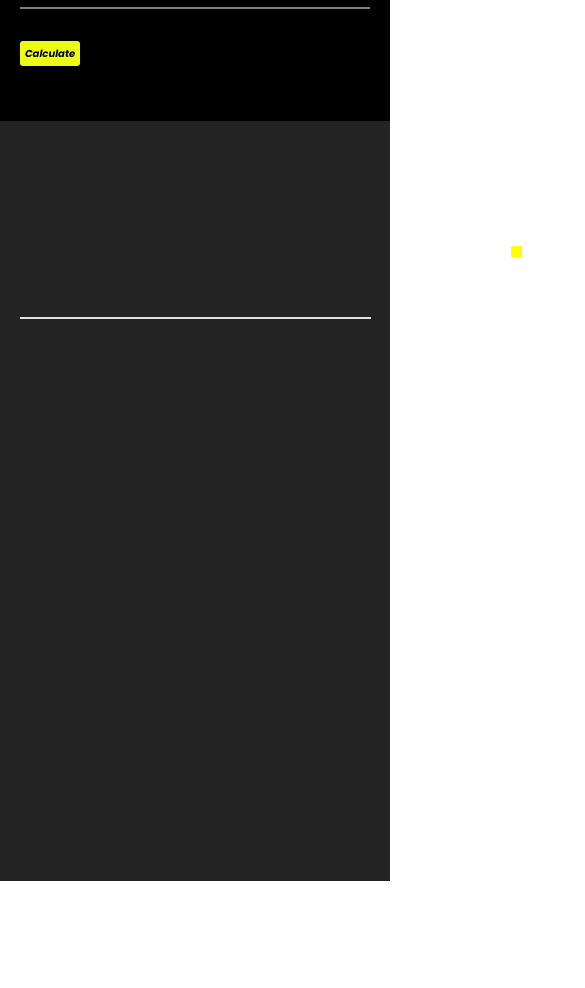
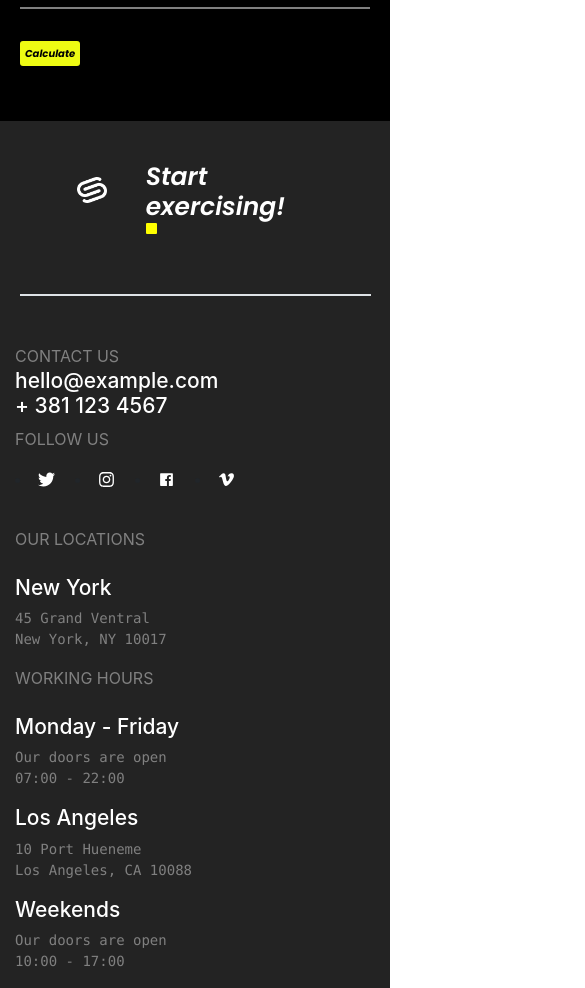
Before and after one commit to nahjd/GYM, a React (Vite) app in the folder frontend/: page / in a window 390 px wide. Shown: the part 1920-2908 px from the top of the page, 585 px wide, since content can reach past the window. Before the commit the page ends 2801 px from the top, so only its background shows below. Built offline with nearby package versions, Linux system fonts and the light colour scheme; no server answers.

Commit message:
footer responsive

```diff
--- a/frontend/src/Components/Footer/Footer.jsx
+++ b/frontend/src/Components/Footer/Footer.jsx
@@ -1,6 +1,10 @@
 import React from 'react'
 import "./Footer.scss"
 import img1 from "./../../../images/navleft.png";
+import { FaInstagram } from "react-icons/fa";
+import { RiFacebookBoxFill } from "react-icons/ri";
+import { FaTwitter } from "react-icons/fa";
+import { FaVimeoV } from "react-icons/fa";
 const Footer = () => {
     return (
         <>
@@ -21,8 +25,63 @@ const Footer = () => {
                     </div>
 
                 </div> <br /> <br />
-                <div className="border" id='border'></div>
+                <div className="border" id='border'></div> <br /><br />
+                <div className="footerss">
+                    <div className="footleft">
+                        <span>
+                            CONTACT US
+                        </span>
+                        <h1>
+                            hello@example.com <br />
+
+                            + 381 123 4567
+                        </h1>
+                        <p>FOLLOW US</p>
+                        <div className="footicon">
+                            <li>
+                                <a href="https://www.twiter.com"><FaTwitter /></a>
+                            </li>
+                            <li>
+                                <a href="https://www.instagram.com"><FaInstagram /></a>
+                            </li>
+
+                            <li><a href="https://www.facebook.com"><RiFacebookBoxFill /></a></li>
+                            <li>  <a href="https://www.vimeo.com"><FaVimeoV /></a></li>
+
+                        </div>
+                    </div>
+                    <div className="footright">
+                        <div className="footbir">
+                            <div className="newyork" id='nmlw'>
+                                <span>OUR LOCATIONS</span> <br /> <br />
+                                <h1>New York</h1>
+                                <pre>45 Grand Ventral <br />
+                                    New York, NY 10017</pre>
+                            </div>
+                            <div className="mondayfriday " id='nmlw'>
+                                <span>WORKING HOURS</span> <br /> <br />
+                                <h1>Monday - Friday</h1>
+                                <pre>Our doors are open <br />
+                                    07:00 - 22:00</pre>
+                            </div>
+                        </div>
+                        <div className="footiki">
+                            <div className="losangeles " id='nmlw'>
+                                <h1>Los Angeles</h1>
+                                <pre>10 Port Hueneme <br />
+                                    Los Angeles, CA 10088</pre>
+                            </div>
+                            <div className="weekends" id='nmlw'>
+                                <h1>Weekends</h1>
+                                <pre>Our doors are open <br />
+                                    10:00 - 17:00</pre>
+                            </div>
+                        </div>
+                    </div>
+
+                </div>
             </div>
+
         </>
     )
 }
--- a/frontend/src/Components/Footer/Footer.scss
+++ b/frontend/src/Components/Footer/Footer.scss
@@ -8,7 +8,7 @@
 .footer {
   background-color: #232323;
   width: 100%;
-  height: 90vh;
+  // height: 90vh;
   // border: 1px solid red;
 }
 .upfooter {
@@ -59,3 +59,401 @@
   margin-left: 5%;
   margin-top: 1%;
 }
+
+.footerss {
+  display: flex;
+  padding: 0px 15px 0 15px;
+  gap: 125px;
+  justify-content: space-between;
+  align-items: center;
+  // border: 10px solid green;
+}
+
+.footleft {
+  margin-left: 55px;
+  width: 40%;
+  // border: 5px solid red;
+
+  h1,
+  pre {
+    color: white;
+  }
+  span,
+  p {
+    color: gray;
+  }
+}
+
+.footicon {
+  width: 70%;
+  display: flex;
+  gap: 20px;
+  justify-content: start;
+
+  align-items: center;
+  // border: 3px solid blue;
+  li {
+    text-decoration: none;
+  }
+  a {
+    color: white;
+  }
+}
+
+.footright {
+  width: 100%;
+  // border: 3px solid black;
+}
+
+.footbir {
+  width: 100%;
+  display: flex;
+  gap: 15em;
+  justify-content: center;
+  align-items: center;
+  // border: 3px solid blue;
+}
+
+.footiki {
+  width: 100%;
+  display: flex;
+  gap: 15em;
+  justify-content: center;
+  align-items: center;
+  // border: 3px solid blue;
+}
+
+.newyork {
+  text-align: end;
+  // width: 20%;
+  // border: 7px solid red;
+}
+
+.losangeles {
+  text-align: end;
+  width: 21%;
+  // border: 7px solid red;
+}
+.mondayfriday {
+  // text-align: center;
+  // border: 10px solid black;
+  width: 35%;
+}
+
+.weekends {
+  // text-align: center;
+  width: 42%;
+  // border: 10px solid black;
+}
+
+#nmlw {
+  h1 {
+    color: white;
+  }
+  span,
+  pre {
+    color: gray;
+  }
+}
+
+@media screen and (max-width: 1200px) {
+  .upfooter {
+    display: flex;
+    gap: 50%;
+    justify-content: center;
+    align-items: center;
+  }
+  .upleft {
+    img {
+      width: 65px;
+      // border: 1px solid black;
+    }
+  }
+  .upright {
+    margin-top: 25px;
+    h1:hover {
+      cursor: pointer;
+      .squad {
+        width: 100%;
+      }
+    }
+  }
+
+  .footbir {
+    flex-direction: column;
+    gap: 0;
+    // border: 10px solid blue;
+  }
+  .footiki {
+    // border: 10px solid red;
+    gap: 0;
+    flex-direction: column;
+  }
+  .newyork {
+    text-align: center;
+    width: 100%;
+  }
+  .mondayfriday {
+    text-align: center;
+    width: 100%;
+  }
+  .losangeles {
+    width: 100%;
+    // border: 1px solid black;
+    text-align: center;
+  }
+  .weekends {
+    width: 100%;
+    text-align: center;
+  }
+  .footicon {
+    font-size: 29px;
+  }
+}
+
+@media screen and (max-width: 800px) {
+  .upfooter {
+    display: flex;
+    gap: 40%;
+    justify-content: center;
+    align-items: center;
+  }
+  .upleft {
+    img {
+      width: 45px;
+      // border: 1px solid black;
+    }
+  }
+  .upright {
+    margin-top: 25px;
+    h1:hover {
+      cursor: pointer;
+      .squad {
+        width: 100%;
+      }
+    }
+  }
+  .footicon {
+    font-size: 25px;
+  }
+}
+
+@media screen and (max-width: 630px) {
+  .upfooter {
+    display: flex;
+    gap: 20%;
+    justify-content: center;
+    align-items: center;
+  }
+  .upleft {
+    img {
+      width: 50px;
+      // border: 1px solid black;
+    }
+  }
+  .upright {
+    margin-top: 25px;
+    h1:hover {
+      cursor: pointer;
+      .squad {
+        width: 100%;
+      }
+    }
+  }
+  .footbir {
+    flex-direction: column;
+    gap: 0;
+    // border: 10px solid blue;
+  }
+  .footerss {
+    gap: 35px;
+    flex-direction: column;
+  }
+  .footiki {
+    // border: 10px solid red;
+
+    flex-direction: column;
+  }
+
+  .newyork {
+    text-align: start;
+    width: 100%;
+  }
+  .mondayfriday {
+    text-align: start;
+    width: 100%;
+  }
+  .losangeles {
+    width: 100%;
+    // border: 1px solid black;
+    text-align: start;
+  }
+  .weekends {
+    width: 100%;
+    text-align: start;
+  }
+  .footleft {
+    margin: 0;
+    pad: 0;
+    width: 100%;
+    // border: 1px solid blue;
+  }
+  .footicon {
+    font-size: 22px;
+  }
+}
+
+@media screen and (max-width: 430px) {
+  .upfooter {
+    width: 100%;
+    display: flex;
+    gap: 10%;
+    justify-content: center;
+    align-items: center;
+  }
+  h1 {
+    font-size: 21px;
+  }
+  .upright {
+    margin-top: 25px;
+    h1:hover {
+      cursor: pointer;
+      .squad {
+        width: 100%;
+      }
+    }
+    h1 {
+      width: 100%;
+      font-size: 25px;
+    }
+  }
+  .upleft {
+    img {
+      width: 30px;
+      // border: 1px solid black;
+    }
+  }
+
+  .footbir {
+    flex-direction: column;
+    gap: 0;
+    // border: 10px solid blue;
+  }
+  .footerss {
+    gap: 35px;
+    flex-direction: column;
+  }
+  .footiki {
+    // border: 10px solid red;
+
+    flex-direction: column;
+  }
+
+  .newyork {
+    text-align: start;
+    width: 100%;
+  }
+  .mondayfriday {
+    text-align: start;
+    width: 100%;
+  }
+  .losangeles {
+    width: 100%;
+    // border: 1px solid black;
+    text-align: start;
+  }
+  .weekends {
+    width: 100%;
+    text-align: start;
+  }
+  .footleft {
+    margin: 0;
+    pad: 0;
+    width: 100%;
+    // border: 1px solid blue;
+  }
+  .footicon {
+    font-size: 17px;
+  }
+}
+
+@media screen and (max-width: 230px) {
+  .upfooter {
+    display: flex;
+    flex-direction: column;
+  }
+  h1 {
+    font-size: 25px;
+  }
+  .footleft {
+    h1 {
+      font-size: 15px;
+    }
+  }
+  .upright {
+    margin-top: 25px;
+    h1:hover {
+      cursor: pointer;
+      .squad {
+        width: 100%;
+      }
+    }
+    h1 {
+      width: 100%;
+      font-size: 17px;
+    }
+    .squad {
+      width: 100%;
+      width: 5px;
+      height: 5px;
+    }
+  }
+  .upleft {
+    img {
+      width: 30px;
+      // border: 1px solid black;
+    }
+  }
+
+  .footbir {
+    flex-direction: column;
+    gap: 0;
+    // border: 10px solid blue;
+  }
+  .footerss {
+    gap: 35px;
+    flex-direction: column;
+  }
+  .footiki {
+    // border: 10px solid red;
+
+    flex-direction: column;
+  }
+
+  .newyork {
+    text-align: start;
+    width: 100%;
+  }
+  .mondayfriday {
+    text-align: start;
+    width: 100%;
+  }
+  .losangeles {
+    width: 100%;
+    // border: 1px solid black;
+    text-align: start;
+  }
+  .weekends {
+    width: 100%;
+    text-align: start;
+  }
+  .footleft {
+    margin: 0;
+    pad: 0;
+    width: 100%;
+    // border: 1px solid blue;
+  }
+  .footicon {
+    font-size: 17px;
+  }
+}
```
